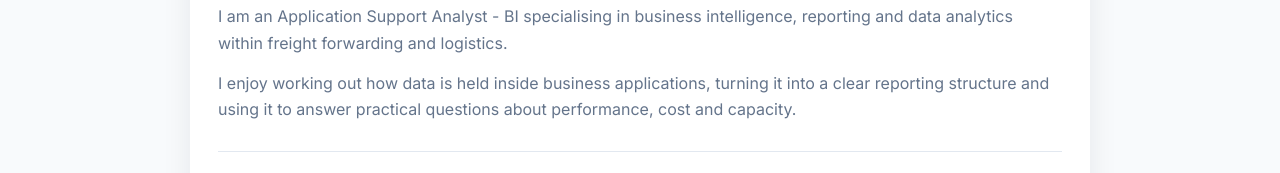
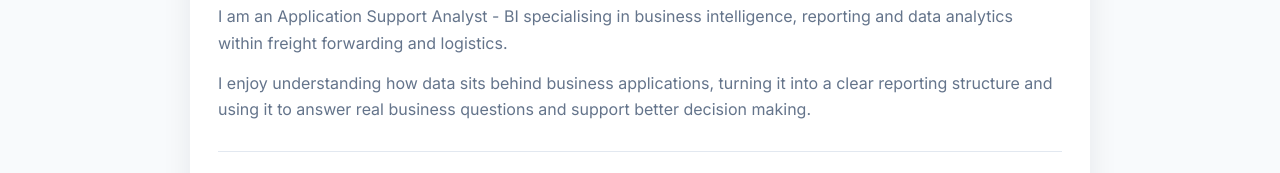
Before and after one commit to Jches2002/Portfolio, a plain HTML site: page about.html in a window 1280 px wide. Shown: the part 550-723 px from the top of the page. Drawn offline with Linux system fonts and the light colour scheme.

Commit message:
Revise personal description in about.html
Updated the description of my role and expertise in data analytics.

```diff
--- a/about.html
+++ b/about.html
@@ -21,7 +21,7 @@
                 <div class="about-section">
                     <h2>Who I Am</h2>
                     <p>I am an Application Support Analyst - BI specialising in business intelligence, reporting and data analytics within freight forwarding and logistics.</p>
-                    <p>I enjoy working out how data is held inside business applications, turning it into a clear reporting structure and using it to answer practical questions about performance, cost and capacity.</p>
+                    <p>I enjoy understanding how data sits behind business applications, turning it into a clear reporting structure and using it to answer real business questions and support better decision making.</p>
                 </div>
 
                 <div class="about-section">
```
